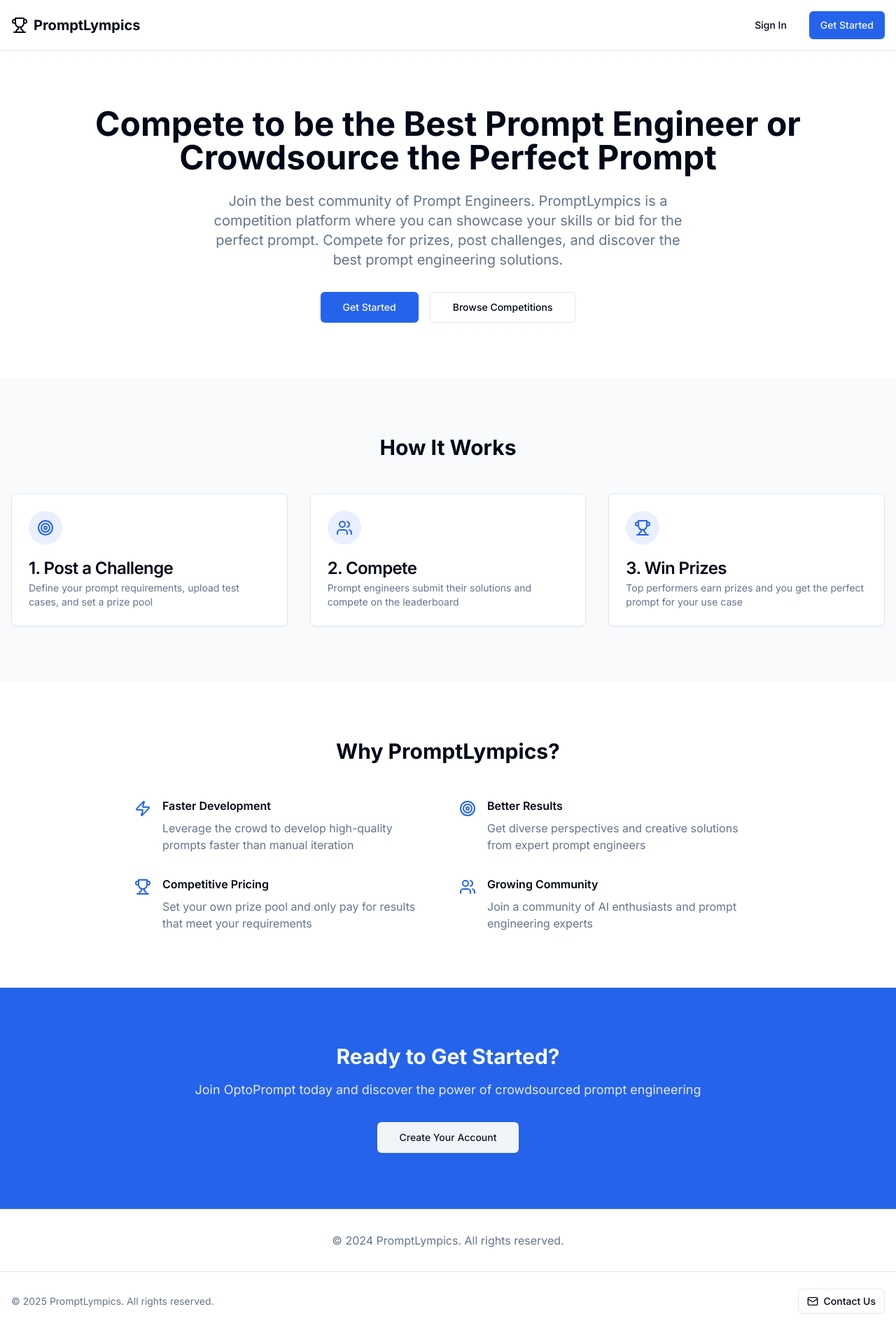
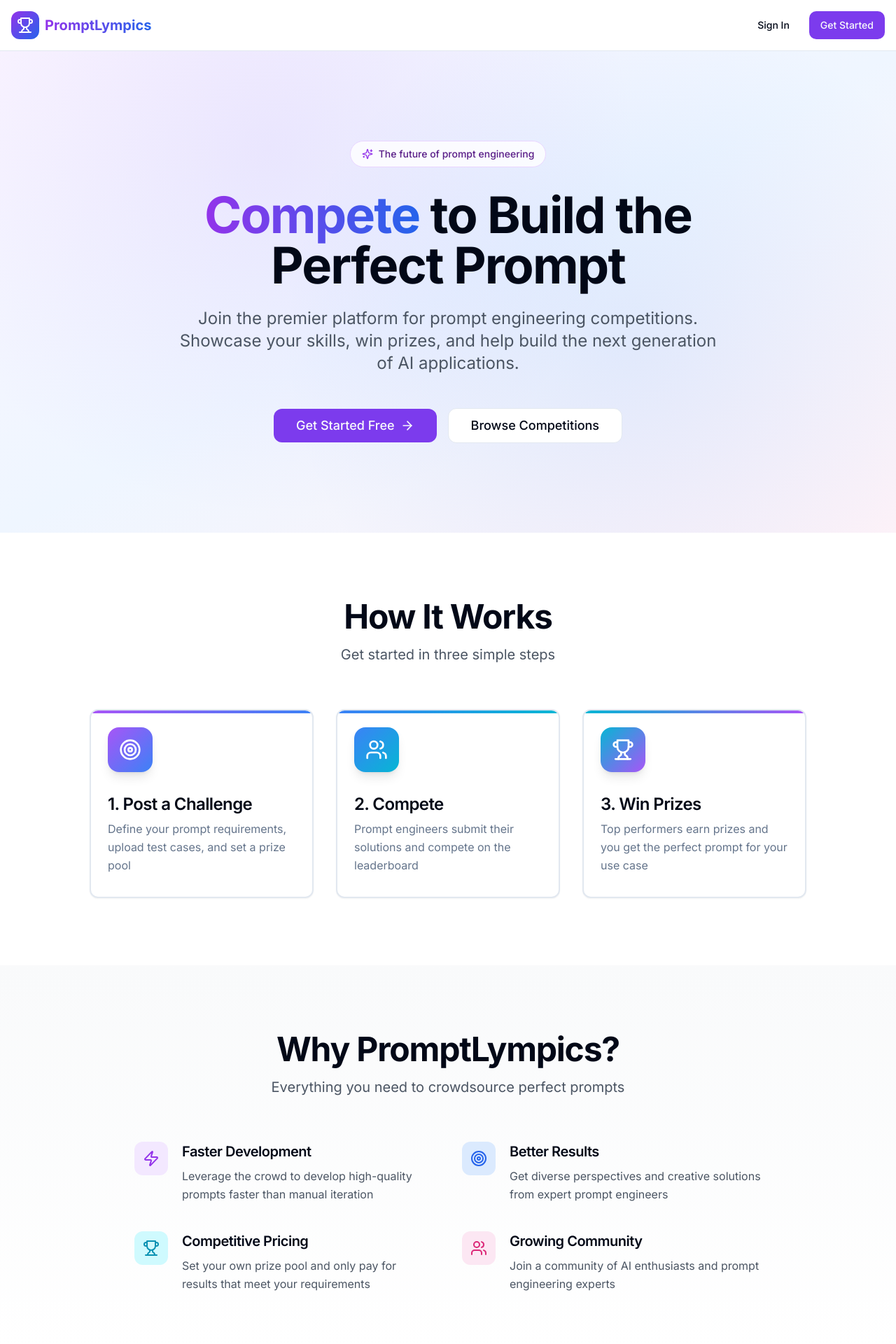
Before and after one commit to GitOutOfMyBed/PromptLympics, a Next.js app: page / in a window 1280 px wide. Shown: the top 1920 px of the page at 70% size. Built offline with nearby package versions, Linux system fonts and the light colour scheme; no server answers.

Commit message:
ui improvement

```diff
--- a/app/_components/landing-page.tsx
+++ b/app/_components/landing-page.tsx
@@ -7,7 +7,7 @@ import {
   CardHeader,
   CardTitle,
 } from "@/app/_components/ui/card";
-import { Trophy, Users, Zap, Target } from "lucide-react";
+import { Trophy, Users, Zap, Target, Sparkles, ArrowRight } from "lucide-react";
 import { Navbar } from "@/app/_components/navbar";
 
 export function LandingPage() {
@@ -15,69 +15,92 @@ export function LandingPage() {
     <div className="min-h-screen">
       <Navbar />
 
-      {/* Hero Section */}
-      <section className="container mx-auto px-4 py-20 text-center">
-        <h1 className="text-5xl font-bold mb-6">
-          Compete to be the Best Prompt Engineer or Crowdsource the Perfect
-          Prompt
+      {/* Hero Section with Gradient Background */}
+      <section className="relative overflow-hidden">
+        {/* Gradient Background */}
+        <div className="absolute inset-0 bg-gradient-to-br from-purple-50 via-blue-50 to-pink-50 -z-10" />
+        <div className="absolute inset-0 bg-[radial-gradient(circle_at_30%_20%,rgba(139,92,246,0.1),transparent_50%)] -z-10" />
+        <div className="absolute inset-0 bg-[radial-gradient(circle_at_70%_60%,rgba(59,130,246,0.1),transparent_50%)] -z-10" />
+
+        <div className="container mx-auto px-4 py-24 md:py-32 text-center">
+          {/* Badge */}
+          <div className="inline-flex items-center gap-2 px-4 py-2 rounded-full bg-white/80 backdrop-blur-sm border border-purple-200 mb-8 hover-lift">
+            <Sparkles className="h-4 w-4 text-purple-600" />
+            <span className="text-sm font-medium text-purple-900">The future of prompt engineering</span>
+          </div>
+
+          {/* Headline */}
+          <h1 className="text-5xl md:text-7xl font-bold mb-6 tracking-tight">
+            <span className="gradient-text">Compete</span> to Build the{" "}
+            <br className="hidden md:block" />
+            Perfect Prompt
           </h1>
 
-        <p className="text-xl text-muted-foreground mb-8 max-w-2xl mx-auto">
-          Join the best community of Prompt Engineers. PromptLympics is a
-          competition platform where you can showcase your skills or bid for the
-          perfect prompt. Compete for prizes, post challenges, and discover the
-          best prompt engineering solutions.
+          <p className="text-xl md:text-2xl text-gray-600 mb-12 max-w-3xl mx-auto leading-relaxed">
+            Join the premier platform for prompt engineering competitions. Showcase your skills,
+            win prizes, and help build the next generation of AI applications.
           </p>
-        <div className="flex gap-4 justify-center">
+
+          <div className="flex flex-col sm:flex-row gap-4 justify-center items-center">
             <Link href="/auth/signup">
-            <Button size="lg">Get Started</Button>
+              <Button size="lg" className="text-lg px-8 py-6 rounded-xl hover-lift">
+                Get Started Free
+                <ArrowRight className="ml-2 h-5 w-5" />
+              </Button>
             </Link>
             <Link href="/competitions">
-            <Button size="lg" variant="outline">
+              <Button size="lg" variant="outline" className="text-lg px-8 py-6 rounded-xl hover-lift">
                 Browse Competitions
               </Button>
             </Link>
           </div>
+        </div>
       </section>
 
       {/* How It Works */}
-      <section className="bg-muted/50 py-20">
+      <section className="py-24 bg-white">
         <div className="container mx-auto px-4">
-          <h2 className="text-3xl font-bold text-center mb-12">How It Works</h2>
-          <div className="grid md:grid-cols-3 gap-8">
-            <Card>
-              <CardHeader>
-                <div className="h-12 w-12 rounded-full bg-primary/10 flex items-center justify-center mb-4">
-                  <Target className="h-6 w-6 text-primary" />
+          <div className="text-center mb-16">
+            <h2 className="text-4xl md:text-5xl font-bold mb-4">How It Works</h2>
+            <p className="text-xl text-gray-600">Get started in three simple steps</p>
           </div>
-                <CardTitle>1. Post a Challenge</CardTitle>
-                <CardDescription>
+          <div className="grid md:grid-cols-3 gap-8 max-w-5xl mx-auto">
+            <Card className="card-hover border-2 relative overflow-hidden">
+              <div className="absolute top-0 left-0 w-full h-1 bg-gradient-to-r from-purple-500 to-blue-500" />
+              <CardHeader className="pb-8">
+                <div className="h-16 w-16 rounded-2xl bg-gradient-to-br from-purple-500 to-blue-500 flex items-center justify-center mb-6 shadow-lg">
+                  <Target className="h-8 w-8 text-white" />
+                </div>
+                <CardTitle className="text-2xl mb-3">1. Post a Challenge</CardTitle>
+                <CardDescription className="text-base leading-relaxed">
                   Define your prompt requirements, upload test cases, and set a
                   prize pool
                 </CardDescription>
               </CardHeader>
             </Card>
 
-            <Card>
-              <CardHeader>
-                <div className="h-12 w-12 rounded-full bg-primary/10 flex items-center justify-center mb-4">
-                  <Users className="h-6 w-6 text-primary" />
+            <Card className="card-hover border-2 relative overflow-hidden">
+              <div className="absolute top-0 left-0 w-full h-1 bg-gradient-to-r from-blue-500 to-cyan-500" />
+              <CardHeader className="pb-8">
+                <div className="h-16 w-16 rounded-2xl bg-gradient-to-br from-blue-500 to-cyan-500 flex items-center justify-center mb-6 shadow-lg">
+                  <Users className="h-8 w-8 text-white" />
                 </div>
-                <CardTitle>2. Compete</CardTitle>
-                <CardDescription>
+                <CardTitle className="text-2xl mb-3">2. Compete</CardTitle>
+                <CardDescription className="text-base leading-relaxed">
                   Prompt engineers submit their solutions and compete on the
                   leaderboard
                 </CardDescription>
               </CardHeader>
             </Card>
 
-            <Card>
-              <CardHeader>
-                <div className="h-12 w-12 rounded-full bg-primary/10 flex items-center justify-center mb-4">
-                  <Trophy className="h-6 w-6 text-primary" />
+            <Card className="card-hover border-2 relative overflow-hidden">
+              <div className="absolute top-0 left-0 w-full h-1 bg-gradient-to-r from-cyan-500 to-purple-500" />
+              <CardHeader className="pb-8">
+                <div className="h-16 w-16 rounded-2xl bg-gradient-to-br from-cyan-500 to-purple-500 flex items-center justify-center mb-6 shadow-lg">
+                  <Trophy className="h-8 w-8 text-white" />
                 </div>
-                <CardTitle>3. Win Prizes</CardTitle>
-                <CardDescription>
+                <CardTitle className="text-2xl mb-3">3. Win Prizes</CardTitle>
+                <CardDescription className="text-base leading-relaxed">
                   Top performers earn prizes and you get the perfect prompt for
                   your use case
                 </CardDescription>
@@ -88,79 +111,99 @@ export function LandingPage() {
       </section>
 
       {/* Features */}
-      <section className="container mx-auto px-4 py-20">
-        <h2 className="text-3xl font-bold text-center mb-12">
+      <section className="py-24 bg-gradient-to-b from-gray-50 to-white">
+        <div className="container mx-auto px-4">
+          <div className="text-center mb-16">
+            <h2 className="text-4xl md:text-5xl font-bold mb-4">
               Why PromptLympics?
             </h2>
-        <div className="grid md:grid-cols-2 gap-8 max-w-4xl mx-auto">
-          <div className="flex gap-4">
-            <Zap className="h-6 w-6 text-primary flex-shrink-0 mt-1" />
+            <p className="text-xl text-gray-600">Everything you need to crowdsource perfect prompts</p>
+          </div>
+          <div className="grid md:grid-cols-2 gap-10 max-w-4xl mx-auto">
+            <div className="flex gap-5 group">
+              <div className="flex-shrink-0">
+                <div className="h-12 w-12 rounded-xl bg-purple-100 flex items-center justify-center group-hover:bg-purple-200 transition-smooth">
+                  <Zap className="h-6 w-6 text-purple-600" />
+                </div>
+              </div>
               <div>
-              <h3 className="font-semibold mb-2">Faster Development</h3>
-              <p className="text-muted-foreground">
+                <h3 className="text-xl font-semibold mb-2">Faster Development</h3>
+                <p className="text-gray-600 leading-relaxed">
                   Leverage the crowd to develop high-quality prompts faster than
                   manual iteration
                 </p>
               </div>
             </div>
 
-          <div className="flex gap-4">
-            <Target className="h-6 w-6 text-primary flex-shrink-0 mt-1" />
+            <div className="flex gap-5 group">
+              <div className="flex-shrink-0">
+                <div className="h-12 w-12 rounded-xl bg-blue-100 flex items-center justify-center group-hover:bg-blue-200 transition-smooth">
+                  <Target className="h-6 w-6 text-blue-600" />
+                </div>
+              </div>
               <div>
-              <h3 className="font-semibold mb-2">Better Results</h3>
-              <p className="text-muted-foreground">
+                <h3 className="text-xl font-semibold mb-2">Better Results</h3>
+                <p className="text-gray-600 leading-relaxed">
                   Get diverse perspectives and creative solutions from expert
                   prompt engineers
                 </p>
               </div>
             </div>
 
-          <div className="flex gap-4">
-            <Trophy className="h-6 w-6 text-primary flex-shrink-0 mt-1" />
+            <div className="flex gap-5 group">
+              <div className="flex-shrink-0">
+                <div className="h-12 w-12 rounded-xl bg-cyan-100 flex items-center justify-center group-hover:bg-cyan-200 transition-smooth">
+                  <Trophy className="h-6 w-6 text-cyan-600" />
+                </div>
+              </div>
               <div>
-              <h3 className="font-semibold mb-2">Competitive Pricing</h3>
-              <p className="text-muted-foreground">
+                <h3 className="text-xl font-semibold mb-2">Competitive Pricing</h3>
+                <p className="text-gray-600 leading-relaxed">
                   Set your own prize pool and only pay for results that meet your
                   requirements
                 </p>
               </div>
             </div>
 
-          <div className="flex gap-4">
-            <Users className="h-6 w-6 text-primary flex-shrink-0 mt-1" />
+            <div className="flex gap-5 group">
+              <div className="flex-shrink-0">
+                <div className="h-12 w-12 rounded-xl bg-pink-100 flex items-center justify-center group-hover:bg-pink-200 transition-smooth">
+                  <Users className="h-6 w-6 text-pink-600" />
+                </div>
+              </div>
               <div>
-              <h3 className="font-semibold mb-2">Growing Community</h3>
-              <p className="text-muted-foreground">
+                <h3 className="text-xl font-semibold mb-2">Growing Community</h3>
+                <p className="text-gray-600 leading-relaxed">
                   Join a community of AI enthusiasts and prompt engineering
                   experts
                 </p>
               </div>
             </div>
           </div>
+        </div>
       </section>
 
       {/* CTA */}
-      <section className="bg-primary text-primary-foreground py-20">
-        <div className="container mx-auto px-4 text-center">
-          <h2 className="text-3xl font-bold mb-4">Ready to Get Started?</h2>
-          <p className="text-lg mb-8 opacity-90">
-            Join OptoPrompt today and discover the power of crowdsourced prompt
+      <section className="relative overflow-hidden py-24">
+        <div className="absolute inset-0 bg-gradient-to-br from-purple-600 via-blue-600 to-cyan-600 -z-10" />
+        <div className="absolute inset-0 bg-[radial-gradient(circle_at_50%_50%,rgba(255,255,255,0.1),transparent_50%)] -z-10" />
+
+        <div className="container mx-auto px-4 text-center relative">
+          <h2 className="text-4xl md:text-5xl font-bold mb-6 text-white">
+            Ready to Get Started?
+          </h2>
+          <p className="text-xl mb-10 text-white/90 max-w-2xl mx-auto">
+            Join PromptLympics today and discover the power of crowdsourced prompt
             engineering
           </p>
           <Link href="/auth/signup">
-            <Button size="lg" variant="secondary">
-              Create Your Account
+            <Button size="lg" variant="secondary" className="text-lg px-8 py-6 rounded-xl hover-lift shadow-xl">
+              Create Your Account Free
+              <ArrowRight className="ml-2 h-5 w-5" />
             </Button>
           </Link>
         </div>
       </section>
-
-      {/* Footer */}
-      <footer className="border-t py-8">
-        <div className="container mx-auto px-4 text-center text-muted-foreground">
-          <p>&copy; 2024 PromptLympics. All rights reserved.</p>
-        </div>
-      </footer>
     </div>
   );
 }
--- a/app/_components/navbar.tsx
+++ b/app/_components/navbar.tsx
@@ -15,39 +15,41 @@ export function Navbar() {
   }
 
   return (
-    <nav className="border-b">
+    <nav className="border-b bg-white/80 backdrop-blur-md sticky top-0 z-50">
       <div className="container mx-auto px-4 py-4 flex items-center justify-between">
-        <Link href="/" className="flex items-center gap-2 text-xl font-bold">
-          <Trophy className="h-6 w-6" />
-          PromptLympics
+        <Link href="/" className="flex items-center gap-2 text-xl font-bold hover-lift group">
+          <div className="h-10 w-10 rounded-xl bg-gradient-to-br from-purple-600 to-blue-600 flex items-center justify-center">
+            <Trophy className="h-6 w-6 text-white" />
+          </div>
+          <span className="gradient-text">PromptLympics</span>
         </Link>
 
-        <div className="flex items-center gap-4">
+        <div className="flex items-center gap-3">
           {user ? (
             <>
               <Link href="/competitions">
-                <Button variant="ghost">Competitions</Button>
+                <Button variant="ghost" className="font-medium">Competitions</Button>
               </Link>
               <Link href="/profile">
-                <Button variant="ghost">Profile</Button>
+                <Button variant="ghost" className="font-medium">Profile</Button>
               </Link>
               <Link href="/competitions/create">
-                <Button>
+                <Button className="font-medium hover-lift">
                   <Plus className="h-4 w-4 mr-2" />
-                  Create Competition
+                  Create
                 </Button>
               </Link>
-              <Button onClick={handleSignOut} variant="outline">
+              <Button onClick={handleSignOut} variant="outline" className="font-medium">
                 Sign Out
               </Button>
             </>
           ) : (
             <>
               <Link href="/auth/signin">
-                <Button variant="ghost">Sign In</Button>
+                <Button variant="ghost" className="font-medium">Sign In</Button>
               </Link>
               <Link href="/auth/signup">
-                <Button>Get Started</Button>
+                <Button className="font-medium hover-lift">Get Started</Button>
               </Link>
             </>
           )}
--- a/app/competitions/_components/competitions-table.tsx
+++ b/app/competitions/_components/competitions-table.tsx
@@ -1,17 +1,10 @@
 "use client"
 
 import Link from "next/link"
-import { formatDate, formatCurrency } from "@/lib/utils"
-import {
-  Table,
-  TableBody,
-  TableCell,
-  TableHead,
-  TableHeader,
-  TableRow,
-} from "@/app/_components/ui/table"
+import { formatDate } from "@/lib/utils"
 import { Badge } from "@/app/_components/ui/badge"
-import { Card } from "@/app/_components/ui/card"
+import { Card, CardContent, CardHeader } from "@/app/_components/ui/card"
+import { Trophy, Users, Calendar, TrendingUp } from "lucide-react"
 import type { Competition } from "@/lib/types"
 
 export function CompetitionsTable({
@@ -48,66 +41,67 @@ export function CompetitionsTable({
     }
   }
 
+  if (competitions.length === 0) {
+    return (
+      <Card className="py-16">
+        <CardContent className="text-center">
+          <Trophy className="h-12 w-12 text-muted-foreground mx-auto mb-4" />
+          <p className="text-lg text-muted-foreground">
+            No competitions found. Be the first to create one!
+          </p>
+        </CardContent>
+      </Card>
+    )
+  }
+
   return (
-    <Card>
-      <Table>
-        <TableHeader>
-          <TableRow>
-            <TableHead>Competition</TableHead>
-            <TableHead>Organization</TableHead>
-            <TableHead>Prize</TableHead>
-            <TableHead>Start Date</TableHead>
-            <TableHead>End Date</TableHead>
-            <TableHead>Best Score</TableHead>
-            <TableHead>Submissions</TableHead>
-            <TableHead>Status</TableHead>
-          </TableRow>
-        </TableHeader>
-        <TableBody>
-          {competitions.length === 0 ? (
-            <TableRow>
-              <TableCell colSpan={8} className="text-center py-8 text-muted-foreground">
-                No competitions found. Be the first to create one!
-              </TableCell>
-            </TableRow>
-          ) : (
-            competitions.map((competition) => (
-              <TableRow key={competition.id} className="cursor-pointer hover:bg-muted/50">
-                <TableCell>
-                  <Link
-                    href={`/competitions/${competition.id}`}
-                    className="hover:underline"
-                  >
-                    <div>
-                      <div className="font-medium">{competition.title}</div>
-                      <div className="text-sm text-muted-foreground line-clamp-2">
-                        {competition.description}
-                      </div>
-                    </div>
-                  </Link>
-                </TableCell>
-                <TableCell>{competition.organizationName}</TableCell>
-                <TableCell className="font-medium text-muted-foreground">
-                  Coming Soon
-                </TableCell>
-                <TableCell>{formatDate(competition.startDate)}</TableCell>
-                <TableCell>{formatDate(competition.endDate)}</TableCell>
-                <TableCell>
-                  {competition.bestScore !== null
-                    ? `${(competition.bestScore * 100).toFixed(1)}%`
-                    : "-"}
-                </TableCell>
-                <TableCell>{competition._count.submissions}</TableCell>
-                <TableCell>
-                  <Badge variant={getStatusVariant(competition.status)}>
-                    {getStatusLabel(competition.status)}
-                  </Badge>
-                </TableCell>
-              </TableRow>
-            ))
-          )}
-        </TableBody>
-      </Table>
-    </Card>
+    <div className="grid grid-cols-1 md:grid-cols-2 lg:grid-cols-3 gap-6">
+      {competitions.map((competition) => (
+        <Link key={competition.id} href={`/competitions/${competition.id}`}>
+          <Card className="card-hover h-full border-2">
+            <CardHeader className="space-y-3">
+              <div className="flex items-start justify-between gap-2">
+                <Badge variant={getStatusVariant(competition.status)} className="font-semibold">
+                  {getStatusLabel(competition.status)}
+                </Badge>
+                <div className="flex items-center gap-1 text-sm text-muted-foreground">
+                  <Users className="h-4 w-4" />
+                  <span>{competition._count.submissions}</span>
+                </div>
+              </div>
+
+              <div>
+                <h3 className="font-bold text-xl mb-2 line-clamp-2 leading-tight">
+                  {competition.title}
+                </h3>
+                <p className="text-sm text-muted-foreground line-clamp-2 leading-relaxed">
+                  {competition.description}
+                </p>
+              </div>
+            </CardHeader>
+
+            <CardContent className="space-y-4">
+              <div className="flex items-center gap-2 text-sm text-muted-foreground">
+                <Trophy className="h-4 w-4 flex-shrink-0" />
+                <span className="font-medium">{competition.organizationName}</span>
+              </div>
+
+              <div className="flex items-center justify-between pt-3 border-t">
+                <div className="flex items-center gap-2 text-sm">
+                  <Calendar className="h-4 w-4 text-muted-foreground" />
+                  <span className="text-muted-foreground">{formatDate(competition.endDate)}</span>
+                </div>
+                {competition.bestScore !== null && (
+                  <div className="flex items-center gap-1 text-sm font-semibold text-purple-600">
+                    <TrendingUp className="h-4 w-4" />
+                    <span>{(competition.bestScore * 100).toFixed(1)}%</span>
+                  </div>
+                )}
+              </div>
+            </CardContent>
+          </Card>
+        </Link>
+      ))}
+    </div>
   )
 }
--- a/app/competitions/page.tsx
+++ b/app/competitions/page.tsx
@@ -40,10 +40,10 @@ export default function CompetitionsPage() {
   return (
     <div className="min-h-screen">
       <Navbar />
-      <div className="container mx-auto px-4 py-8">
-        <div className="mb-8">
-          <h1 className="text-3xl font-bold">Competitions</h1>
-          <p className="text-muted-foreground mt-2">
+      <div className="container mx-auto px-4 py-12">
+        <div className="mb-12">
+          <h1 className="text-4xl md:text-5xl font-bold mb-4">Competitions</h1>
+          <p className="text-xl text-muted-foreground">
             Browse and participate in prompt engineering competitions
           </p>
         </div>
--- a/app/globals.css
+++ b/app/globals.css
@@ -10,20 +10,24 @@
     --card-foreground: 222.2 84% 4.9%;
     --popover: 0 0% 100%;
     --popover-foreground: 222.2 84% 4.9%;
-    --primary: 221.2 83.2% 53.3%;
+    --primary: 262 83% 58%;
     --primary-foreground: 210 40% 98%;
     --secondary: 210 40% 96.1%;
     --secondary-foreground: 222.2 47.4% 11.2%;
     --muted: 210 40% 96.1%;
     --muted-foreground: 215.4 16.3% 46.9%;
-    --accent: 210 40% 96.1%;
-    --accent-foreground: 222.2 47.4% 11.2%;
+    --accent: 262 83% 58%;
+    --accent-foreground: 210 40% 98%;
     --destructive: 0 84.2% 60.2%;
     --destructive-foreground: 210 40% 98%;
     --border: 214.3 31.8% 91.4%;
     --input: 214.3 31.8% 91.4%;
-    --ring: 221.2 83.2% 53.3%;
-    --radius: 0.5rem;
+    --ring: 262 83% 58%;
+    --radius: 0.75rem;
+
+    /* Modern gradient colors */
+    --gradient-from: 262 83% 58%;
+    --gradient-to: 221 83% 53%;
   }
 
   .dark {
@@ -33,19 +37,19 @@
     --card-foreground: 210 40% 98%;
     --popover: 222.2 84% 4.9%;
     --popover-foreground: 210 40% 98%;
-    --primary: 217.2 91.2% 59.8%;
-    --primary-foreground: 222.2 47.4% 11.2%;
+    --primary: 262 83% 58%;
+    --primary-foreground: 210 40% 98%;
     --secondary: 217.2 32.6% 17.5%;
     --secondary-foreground: 210 40% 98%;
     --muted: 217.2 32.6% 17.5%;
     --muted-foreground: 215 20.2% 65.1%;
-    --accent: 217.2 32.6% 17.5%;
+    --accent: 262 83% 58%;
     --accent-foreground: 210 40% 98%;
     --destructive: 0 62.8% 30.6%;
     --destructive-foreground: 210 40% 98%;
     --border: 217.2 32.6% 17.5%;
     --input: 217.2 32.6% 17.5%;
-    --ring: 224.3 76.3% 48%;
+    --ring: 262 83% 58%;
   }
 }
 
@@ -56,4 +60,51 @@
   body {
     @apply bg-background text-foreground;
   }
+
+  /* Smooth scrolling */
+  html {
+    scroll-behavior: smooth;
+  }
+
+  /* Better typography */
+  h1, h2, h3, h4, h5, h6 {
+    @apply font-semibold tracking-tight;
+  }
 }
+
+@layer utilities {
+  /* Gradient utilities */
+  .gradient-bg {
+    background: linear-gradient(135deg, hsl(var(--gradient-from)) 0%, hsl(var(--gradient-to)) 100%);
+  }
+
+  .gradient-text {
+    @apply bg-clip-text text-transparent bg-gradient-to-r from-purple-600 to-blue-600;
+  }
+
+  /* Glass morphism */
+  .glass {
+    background: rgba(255, 255, 255, 0.8);
+    backdrop-filter: blur(10px);
+    border: 1px solid rgba(255, 255, 255, 0.2);
+  }
+
+  /* Hover effects */
+  .hover-lift {
+    @apply transition-transform duration-300 ease-in-out;
+  }
+
+  .hover-lift:hover {
+    @apply -translate-y-1;
+  }
+
+  /* Smooth transitions */
+  .transition-smooth {
+    @apply transition-all duration-300 ease-in-out;
+  }
+
+  /* Card hover effect */
+  .card-hover {
+    @apply transition-all duration-300 ease-in-out hover:shadow-xl hover:-translate-y-1;
+  }
+}
```
Lines whose indentation alone changed are shown as unchanged.
